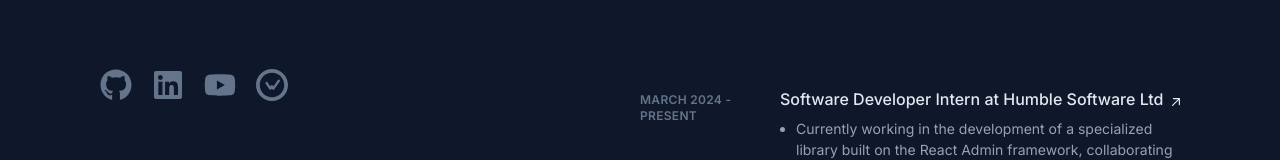
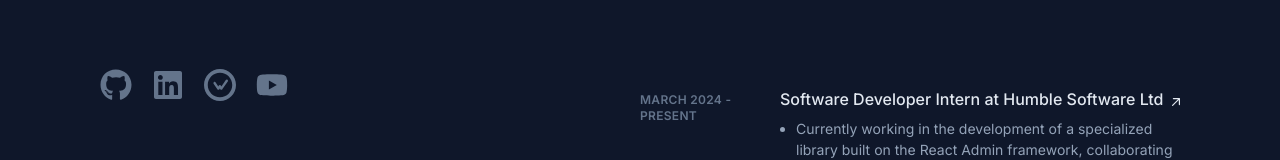
Before and after one commit to batanoffs/portfolio, a React (Vite) app: page / in a window 1280 px wide. Shown: the part 603-763 px from the top of the page. Built offline with nearby package versions, Linux system fonts and the light colour scheme.

Commit message:
fix issue with social links

```diff
--- a/src/components/SocialIcons.tsx
+++ b/src/components/SocialIcons.tsx
@@ -48,9 +48,9 @@ export const SocialIcons = () => {
                                 <svg
                                     className="hover:fill-cyan-500 fill-slate-500 h-8 w-8"
                                     xmlns="http://www.w3.org/2000/svg"
-                                    viewBox="0 0 576 512"
+                                    viewBox="0 0 256 256"
                                 >
-                                    <path d="M549.7 124.1c-6.3-23.7-24.8-42.3-48.3-48.6C458.8 64 288 64 288 64S117.2 64 74.6 75.5c-23.5 6.3-42 24.9-48.3 48.6-11.4 42.9-11.4 132.3-11.4 132.3s0 89.4 11.4 132.3c6.3 23.7 24.8 41.5 48.3 47.8C117.2 448 288 448 288 448s170.8 0 213.4-11.5c23.5-6.3 42-24.2 48.3-47.8 11.4-42.9 11.4-132.3 11.4-132.3s0-89.4-11.4-132.3zm-317.5 213.5V175.2l142.7 81.2-142.7 81.2z" />
+                                    <path d="M128 0c70.693 0 128 57.307 128 128s-57.307 128-128 128S0 198.693 0 128S57.307 0 128 0m0 30.118c-54.06 0-97.882 43.822-97.882 97.882S73.94 225.882 128 225.882S225.882 182.06 225.882 128S182.06 30.118 128 30.118m54.372 53.96c5.405 0 9.628 4.66 9.628 10.234c0 2.23-.674 4.367-1.909 6.124l-.105.145l-43.706 62.363l-.084.115c-1.813 2.39-4.551 3.843-7.541 3.843a9.705 9.705 0 0 1-2.022-.227a8.966 8.966 0 0 1-.881-.253a10.536 10.536 0 0 1-.722-.274l-.214-.097l-.364-.179l-.186-.097l-.171-.095l-.09-.053l-.322-.2l-.217-.142a9.351 9.351 0 0 1-.684-.513l-.223-.189a8.73 8.73 0 0 1-.344-.31l-.059-.057a11.14 11.14 0 0 1-.829-.913a10.687 10.687 0 0 1-.865-1.266l-.096-.173l-3.42-5.495l-3.42 5.498l-.054.097c-1.699 2.931-4.677 4.845-8.03 4.935l-.246.003c-3.413 0-6.464-1.893-8.185-4.848l-.116-.204l-28.898-42.1l-.056-.069a10.592 10.592 0 0 1-2.224-6.244l-.004-.302c0-5.573 4.224-10.234 9.628-10.234c3.361 0 6.376 1.837 8.114 4.73l.04.07l21.216 31.35l3.78-6.155l.026-.048c1.632-3.103 4.699-5.147 8.167-5.238l.243-.003c3.34 0 6.35 1.815 8.09 4.682l4.128 6.777l35.158-50.336l.043-.07c1.709-2.739 4.572-4.49 7.773-4.578z" />
                                 </svg>
                             </>
                         )}
@@ -60,9 +60,9 @@ export const SocialIcons = () => {
                                 <svg
                                     className="hover:fill-cyan-500 fill-slate-500 h-8 w-8"
                                     xmlns="http://www.w3.org/2000/svg"
-                                    viewBox="0 0 256 256"
+                                    viewBox="0 0 576 512"
                                 >
-                                    <path d="M128 0c70.693 0 128 57.307 128 128s-57.307 128-128 128S0 198.693 0 128S57.307 0 128 0m0 30.118c-54.06 0-97.882 43.822-97.882 97.882S73.94 225.882 128 225.882S225.882 182.06 225.882 128S182.06 30.118 128 30.118m54.372 53.96c5.405 0 9.628 4.66 9.628 10.234c0 2.23-.674 4.367-1.909 6.124l-.105.145l-43.706 62.363l-.084.115c-1.813 2.39-4.551 3.843-7.541 3.843a9.705 9.705 0 0 1-2.022-.227a8.966 8.966 0 0 1-.881-.253a10.536 10.536 0 0 1-.722-.274l-.214-.097l-.364-.179l-.186-.097l-.171-.095l-.09-.053l-.322-.2l-.217-.142a9.351 9.351 0 0 1-.684-.513l-.223-.189a8.73 8.73 0 0 1-.344-.31l-.059-.057a11.14 11.14 0 0 1-.829-.913a10.687 10.687 0 0 1-.865-1.266l-.096-.173l-3.42-5.495l-3.42 5.498l-.054.097c-1.699 2.931-4.677 4.845-8.03 4.935l-.246.003c-3.413 0-6.464-1.893-8.185-4.848l-.116-.204l-28.898-42.1l-.056-.069a10.592 10.592 0 0 1-2.224-6.244l-.004-.302c0-5.573 4.224-10.234 9.628-10.234c3.361 0 6.376 1.837 8.114 4.73l.04.07l21.216 31.35l3.78-6.155l.026-.048c1.632-3.103 4.699-5.147 8.167-5.238l.243-.003c3.34 0 6.35 1.815 8.09 4.682l4.128 6.777l35.158-50.336l.043-.07c1.709-2.739 4.572-4.49 7.773-4.578z" />
+                                    <path d="M549.7 124.1c-6.3-23.7-24.8-42.3-48.3-48.6C458.8 64 288 64 288 64S117.2 64 74.6 75.5c-23.5 6.3-42 24.9-48.3 48.6-11.4 42.9-11.4 132.3-11.4 132.3s0 89.4 11.4 132.3c6.3 23.7 24.8 41.5 48.3 47.8C117.2 448 288 448 288 448s170.8 0 213.4-11.5c23.5-6.3 42-24.2 48.3-47.8 11.4-42.9 11.4-132.3 11.4-132.3s0-89.4-11.4-132.3zm-317.5 213.5V175.2l142.7 81.2-142.7 81.2z" />
                                 </svg>
                             </>
                         )}
```
